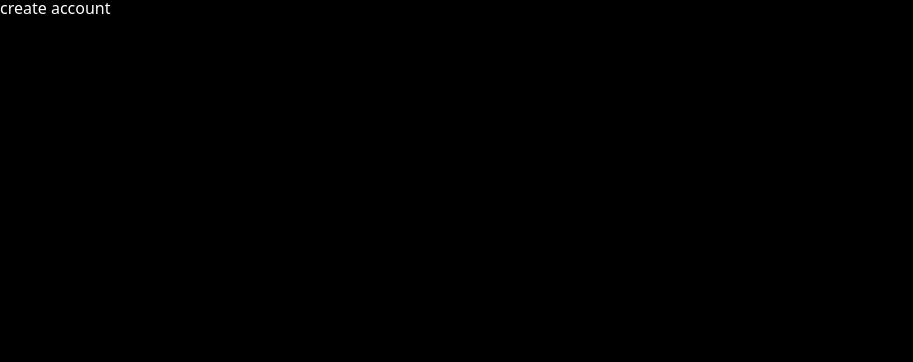
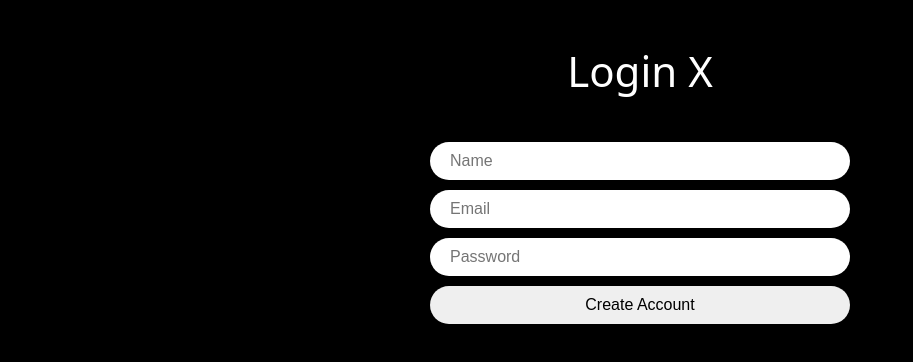
Before and after one commit to KellyPark96/movieSite-client, a React (Vite) app: page /create-account in a window 1280 px wide. Shown: the top 362 px of the page, without its empty margins (0-913 px from the left). Built offline with nearby package versions, Linux system fonts and the light colour scheme.

Commit message:
style: create-account css set

```diff
--- a/src/App.tsx
+++ b/src/App.tsx
@@ -1,5 +1,5 @@
 import { createBrowserRouter, RouterProvider } from "react-router-dom";
-import { createGlobalStyle } from "styled-components";
+import { createGlobalStyle, styled } from "styled-components";
 import reset from "styled-reset";
 import Layout from "./components/Layout";
 import Home from "./routes/Home";
@@ -66,9 +66,15 @@
     init();
   }, []);
   return (
-    <>
+    <Wrapper>
       <GlobalStyles />
       {isLoading ? <LoadingScreen /> : <RouterProvider router={router} />}
-    </>
+    </Wrapper>
   );
 }
+
+const Wrapper = styled.div`
+  height: 100vh;
+  display: flex;
+  justify-content: center;
+`;
--- a/src/routes/CreateAccount.tsx
+++ b/src/routes/CreateAccount.tsx
@@ -1,3 +1,109 @@
+import { useState } from "react";
+import styled from "styled-components";
+
 export default function CreateAccount() {
-  return <h1>create account</h1>;
+  const [isLoading, setIsLoading] = useState(false);
+  const [name, setName] = useState("");
+  const [email, setEmail] = useState("");
+  const [password, setPassword] = useState("");
+  const [error, setError] = useState("");
+
+  const onChange = (event: React.ChangeEvent<HTMLInputElement>) => {
+    const {
+      target: { name, value },
+    } = event;
+    if (name === "name") setName(value);
+    else if (name === "email") setEmail(value);
+    else if (name === "password") setPassword(value);
+  };
+
+  const onSubmit = (event: React.FormEvent<HTMLFormElement>) => {
+    event.preventDefault();
+    try {
+      // create account
+      // set the name of the user
+      // redirect to the home page
+    } catch (error) {
+      // set error;
+    } finally {
+      setIsLoading(false);
+    }
+  };
+
+  return (
+    <Wrapper>
+      <Title>Login X</Title>
+      <Form onSubmit={onSubmit}>
+        <Input
+          onChange={onChange}
+          name="name"
+          value={name}
+          placeholder="Name"
+          type="text"
+          required
+        />
+        <Input
+          onChange={onChange}
+          name="email"
+          value={email}
+          placeholder="Email"
+          type="email"
+          required
+        />
+        <Input
+          onChange={onChange}
+          value={password}
+          name="password"
+          placeholder="Password"
+          type="password"
+          required
+        />
+        <Input
+          type="submit"
+          value={isLoading ? "Loading..." : "Create Account"}
+        />
+      </Form>
+      {error !== "" ? <Error>{error}</Error> : null}
+    </Wrapper>
+  );
 }
+const Wrapper = styled.div`
+  height: 100%;
+  display: flex;
+  flex-direction: column;
+  align-items: center;
+  width: 420px;
+  padding: 50px 0px;
+`;
+
+const Title = styled.h1`
+  font-size: 42px;
+`;
+
+const Form = styled.form`
+  margin-top: 50px;
+  display: flex;
+  flex-direction: column;
+  gap: 10px;
+  width: 100%;
+`;
+
+const Input = styled.input`
+  padding: 10px 20px;
+  border-radius: 50px;
+  border: none;
+  outline: none;
+  width: 100%;
+  font-size: 16px;
+  &[type="submit"] {
+    cursor: pointer;
+    &:hover {
+      opacity: 0.8;
+    }
+  }
+`;
+
+const Error = styled.span`
+  font-weight: 600;
+  color: tomato;
+`;
```
